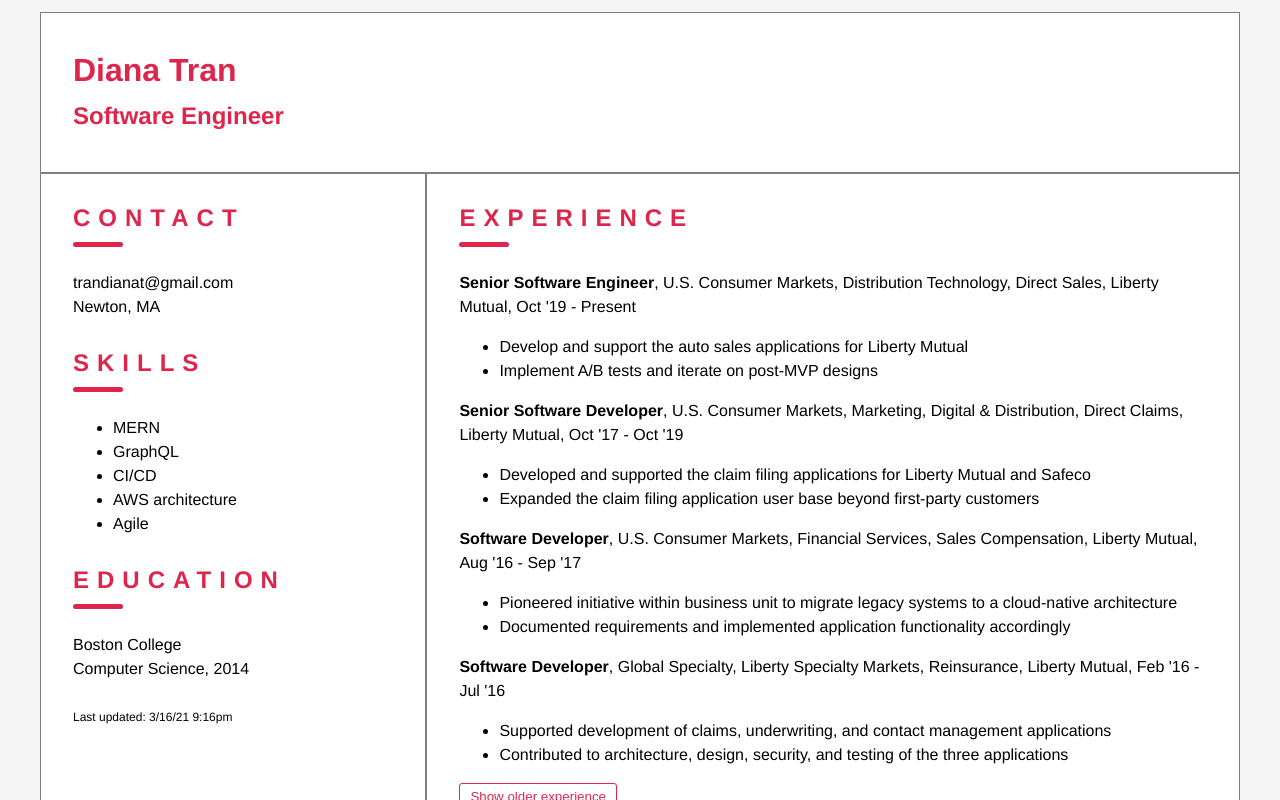
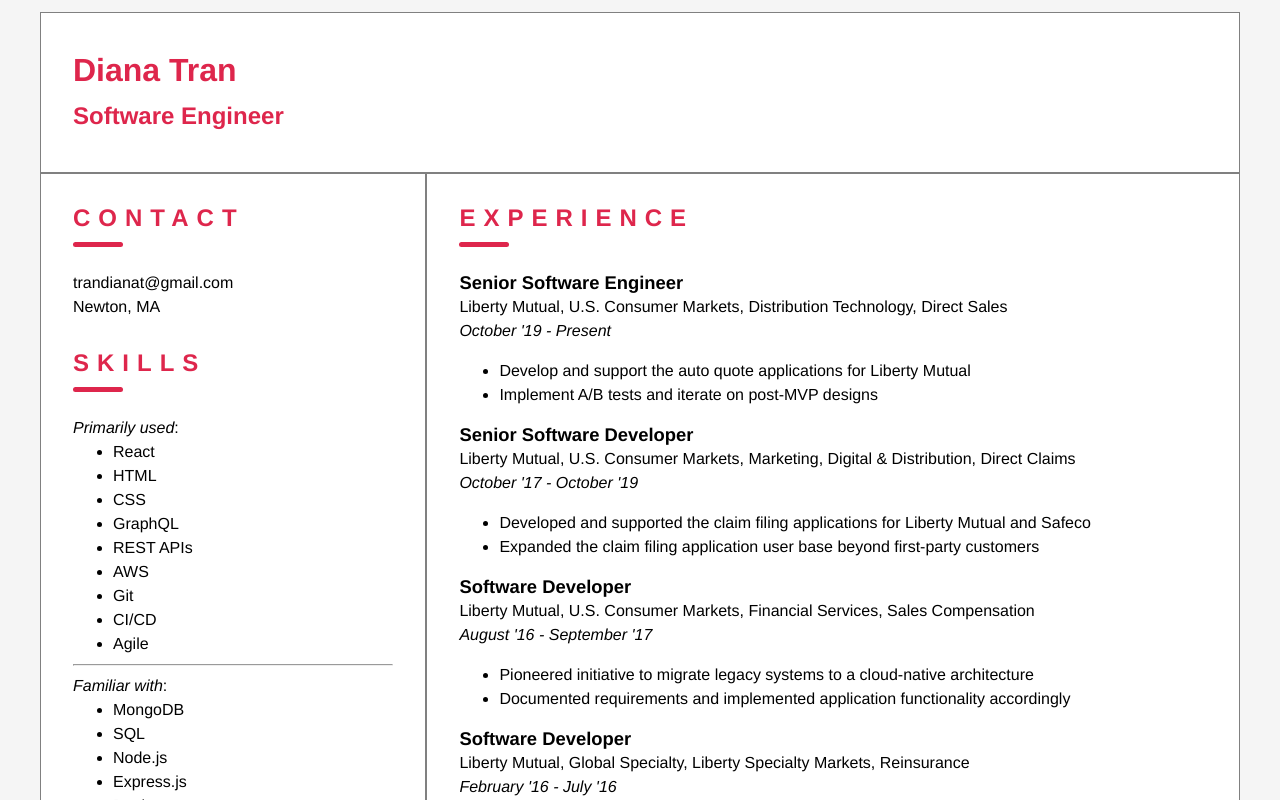
Before and after one commit to trandianat/resume, a React (Create React App) app: page / in a window 1280 px wide. Shown: the top 800 px of the page. Built offline with nearby package versions, Linux system fonts and the light colour scheme.

Commit message:
Updated experience styling

```diff
--- a/src/components/App/App.js
+++ b/src/components/App/App.js
@@ -1,6 +1,11 @@
 import React, { useState } from 'react';
 import Title from '../Title';
-import { latestExperiences, oldExperiences, skills } from '../../constants';
+import {
+  latestExperiences,
+  oldExperiences,
+  primarySkills,
+  familiarSkills,
+} from '../../constants';
 import './App.scss';
 
 const App = () => {
@@ -20,6 +25,21 @@ const App = () => {
     }
   };
 
+  const formatExperienceDetails = experience => (
+    <>
+      <p className="experience-title">
+        <b>{experience.title}</b>
+      </p>
+      <p>
+        {experience.company}
+        {experience.department && `, ${experience.department}`}
+      </p>
+      <p>
+        <i>{experience.length}</i>
+      </p>
+    </>
+  );
+
   return (
     <div className="app">
       <div className="header">
@@ -32,26 +52,33 @@ const App = () => {
           <p>trandianat@gmail.com</p>
           <p>Newton, MA</p>
           <Title title="Skills" />
+          <p>
+            <i>Primarily used</i>:
+          </p>
           <ul>
-            {skills.map((skill, sIndex) => (
-              <li key={`skill-${sIndex + 1}`}>{skill}</li>
+            {primarySkills.map((skill, sIndex) => (
+              <li key={`primary-skill-${sIndex + 1}`}>{skill}</li>
+            ))}
+          </ul>
+          <hr />
+          <p>
+            <i>Familiar with</i>:
+          </p>
+          <ul>
+            {familiarSkills.map((skill, sIndex) => (
+              <li key={`familiar-skill-${sIndex + 1}`}>{skill}</li>
             ))}
           </ul>
           <Title title="Education" />
           <p>Boston College</p>
           <p>Computer Science, 2014</p>
-          <p className="footnote">Last updated: 3/16/21 9:16pm</p>
+          <p className="footnote">Last updated: 3/16/21 10:14pm</p>
         </div>
         <div className="column right-column">
-          <div id="latest-experience">
           <Title title="Experience" />
           {latestExperiences.map((experience, eIndex) => (
             <>
-                <p>
-                  <b>{experience.title}</b>,{' '}
-                  {experience.department && `${experience.department}, `}
-                  {experience.company}, {experience.length}
-                </p>
+              {formatExperienceDetails(experience)}
               <ul>
                 {experience.responsibilities.map((responsibility, rIndex) => (
                   <li key={`experience-${eIndex + 1}-${rIndex + 1}`}>
@@ -71,14 +98,9 @@ const App = () => {
           <div id="old-experience">
             {oldExperiences.map((experience, eIndex) => (
               <>
-                  <p>
-                    <b>{experience.title}</b>,{' '}
-                    {experience.department && `${experience.department}, `}
-                    {experience.company}, {experience.length}
-                  </p>
+                {formatExperienceDetails(experience)}
                 <ul>
-                    {experience.responsibilities.map(
-                      (responsibility, rIndex) => (
+                  {experience.responsibilities.map((responsibility, rIndex) => (
                     <li
                       key={`experience-${
                         latestExperiences.length + eIndex + 1
@@ -86,12 +108,10 @@ const App = () => {
                     >
                       {responsibility}
                     </li>
-                      )
-                    )}
+                  ))}
                 </ul>
               </>
             ))}
-            </div>
           </div>
         </div>
       </div>
--- a/src/components/App/App.scss
+++ b/src/components/App/App.scss
@@ -8,6 +8,10 @@ html {
     margin: 0 auto;
     max-width: 1200px;
     padding: 0;
+
+    p {
+        margin: 0;
+    }
 
     .header {
         background-color: white;
@@ -28,13 +32,17 @@ html {
             &.left-column {
                 border: 1px solid gray;
 
-                p {
+                ul {
                     margin: 0;
                 }
             }
 
             &.right-column {
                 border: 1px solid gray;
+
+                .experience-title {
+                    font-size: 1.15rem;
+                }
 
                 #old-experience {
                     display: none;
@@ -45,7 +53,9 @@ html {
                     border-radius: 3px;
                     background-color: transparent;
                     color: #DE264C;
-                    padding: 5px 10px;
+                    font-size: 1rem;
+                    margin-bottom: 1rem;
+                    padding: 10px 18px;
 
                     &:hover {
                         background-color: #DE264C;
@@ -62,7 +72,7 @@ html {
     }
 }
 
-@media screen and (min-width: 768px) {
+@media screen and (min-width: 600px) {
     .app {
         padding: 12px 0;
 
--- a/src/constants.js
+++ b/src/constants.js
@@ -3,9 +3,9 @@ const latestExperiences = [
     title: 'Senior Software Engineer',
     company: 'Liberty Mutual',
     department: 'U.S. Consumer Markets, Distribution Technology, Direct Sales',
-    length: "Oct '19 - Present",
+    length: "October '19 - Present",
     responsibilities: [
-      'Develop and support the auto sales applications for Liberty Mutual',
+      'Develop and support the auto quote applications for Liberty Mutual',
       'Implement A/B tests and iterate on post-MVP designs',
     ],
   },
@@ -14,7 +14,7 @@ const latestExperiences = [
     company: 'Liberty Mutual',
     department:
       'U.S. Consumer Markets, Marketing, Digital & Distribution, Direct Claims',
-    length: "Oct '17 - Oct '19",
+    length: "October '17 - October '19",
     responsibilities: [
       'Developed and supported the claim filing applications for Liberty Mutual and Safeco',
       'Expanded the claim filing application user base beyond first-party customers',
@@ -24,9 +24,9 @@ const latestExperiences = [
     title: 'Software Developer',
     company: 'Liberty Mutual',
     department: 'U.S. Consumer Markets, Financial Services, Sales Compensation',
-    length: "Aug '16 - Sep '17",
+    length: "August '16 - September '17",
     responsibilities: [
-      'Pioneered initiative within business unit to migrate legacy systems to a cloud-native architecture',
+      'Pioneered initiative to migrate legacy systems to a cloud-native architecture',
       'Documented requirements and implemented application functionality accordingly',
     ],
   },
@@ -34,30 +34,30 @@ const latestExperiences = [
     title: 'Software Developer',
     company: 'Liberty Mutual',
     department: 'Global Specialty, Liberty Specialty Markets, Reinsurance',
-    length: "Feb '16 - Jul '16",
+    length: "February '16 - July '16",
     responsibilities: [
       'Supported development of claims, underwriting, and contact management applications',
       'Contributed to architecture, design, security, and testing of the three applications',
+    ],
+  },
+  {
+    title: 'IT Analyst II',
+    company: 'Liberty Mutual',
+    department: 'U.S. Consumer Markets, Publishing & Document Management',
+    length: "February '15 - February '16",
+    responsibilities: [
+      'Led decision-making on the architecture and design of a document repository application',
+      'Mentored teammates on technical design, execution, and implementation as Technical Lead',
     ],
   },
 ];
 
 const oldExperiences = [
   {
-    title: 'IT Analyst II',
-    company: 'Liberty Mutual',
-    department: 'U.S. Consumer Markets, Publishing & Document Management',
-    length: "Feb '15 - Feb '16",
-    responsibilities: [
-      'Led decision-making on the architecture and design of a document repository application',
-      'Mentored teammates on technical design, execution, and implementation as Technical Lead',
-    ],
-  },
-  {
     title: 'IT Analyst',
     company: 'Liberty Mutual',
     department: 'Commercial Insurance, LMS, Reporting, Planning & Analytics',
-    length: "Jun '14 - Feb '15",
+    length: "June '14 - February '15",
     responsibilities: [
       'Attended and observed core trainings and milestone events of ongoing lean transformations',
       'Performed user acceptance testing and produced reports on LMS reporting application',
@@ -66,7 +66,7 @@ const oldExperiences = [
   {
     title: 'Operations Intern',
     company: 'Community Economic Development Assistance Corporation',
-    length: "Jun '13 - May '14",
+    length: "June '13 - May '14",
     responsibilities: [
       "Updated and managed CEDAC's three websites, emails, and contact management system",
       'Processed, peer-reviewed, and sent financial audit confirmations',
@@ -75,7 +75,7 @@ const oldExperiences = [
   {
     title: 'Communications & Marketing Intern',
     company: 'Community Boating, Inc.',
-    length: "Jul '13 - Aug '13",
+    length: "July '13 - August '13",
     responsibilities: [
       'Designed advertisements, event invitations, and website content',
       'Drafted and peer-reviewed biweekly emails sent via Constant Contact',
@@ -84,7 +84,7 @@ const oldExperiences = [
   {
     title: 'Undergraduate Research Assistant',
     company: 'Boston College',
-    length: "Jun '11 - Dec '11",
+    length: "June '11 - December '11",
     responsibilities: [
       'Designed course websites on Boston College\'s content management system for "Japanese Cultural Icons through Modern Times" and "Europe in the World I"',
       'Managed "China Gateway", an informational website for Chinese history students',
@@ -93,7 +93,7 @@ const oldExperiences = [
   {
     title: 'Student Mentor',
     company: 'College Application Education Project, Inc.',
-    length: "Jun '09 - Aug '09",
+    length: "June '09 - August '09",
     responsibilities: [
       'Counseled low-income high school students on the college admissions process',
       'Researched potential sponsors and wrote letters requesting grants and/or loans',
@@ -101,6 +101,27 @@ const oldExperiences = [
   },
 ];
 
-const skills = ['MERN', 'GraphQL', 'CI/CD', 'AWS architecture', 'Agile'];
+const primarySkills = [
+  'React',
+  'HTML',
+  'CSS',
+  'GraphQL',
+  'REST APIs',
+  'AWS',
+  'Git',
+  'CI/CD',
+  'Agile',
+];
 
-export { latestExperiences, oldExperiences, skills };
+const familiarSkills = [
+  'MongoDB',
+  'SQL',
+  'Node.js',
+  'Express.js',
+  'Docker',
+  'Dojo',
+  'AngularJS',
+  'Java',
+];
+
+export { latestExperiences, oldExperiences, primarySkills, familiarSkills };
```
Lines whose indentation alone changed are shown as unchanged.
